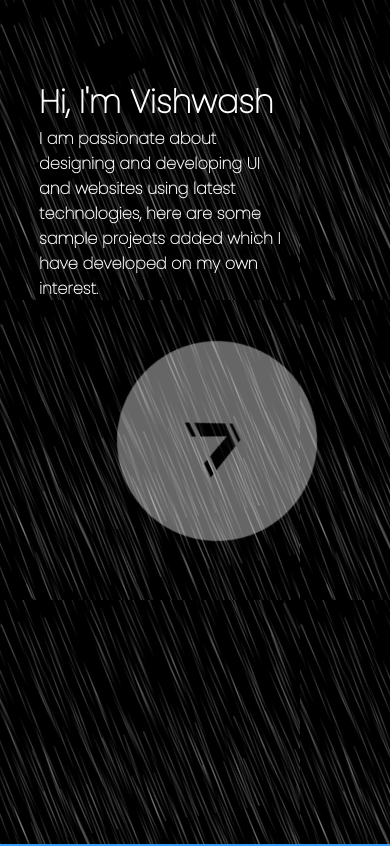
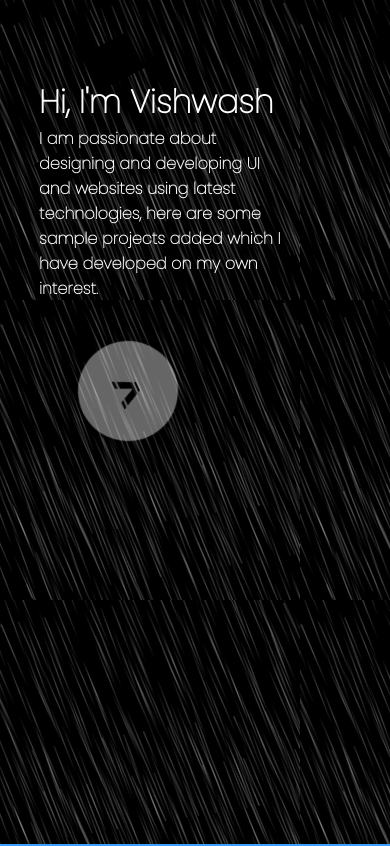
Before and after one commit to vishwashcv/Web, a React (Create React App) app: page / in a window 390 px wide. Shown: the top 846 px of the page. Built offline with nearby package versions, Linux system fonts and the light colour scheme.

Commit message:
commit-2

```diff
--- a/src/App.css
+++ b/src/App.css
@@ -501,14 +501,14 @@ footer {
   }
   main {
     margin-top: 55%;
-    margin-left: 30%;
+    margin-left: 20%;
     display: grid;
     position: absolute;
     align-items: center;
   }
   main img {
-    width: 200px;
-    height: 200px;
+    width: 100px;
+    height: 100px;
     animation-name: rotate;
     position: absolute;
     animation-duration: 20s;
```
